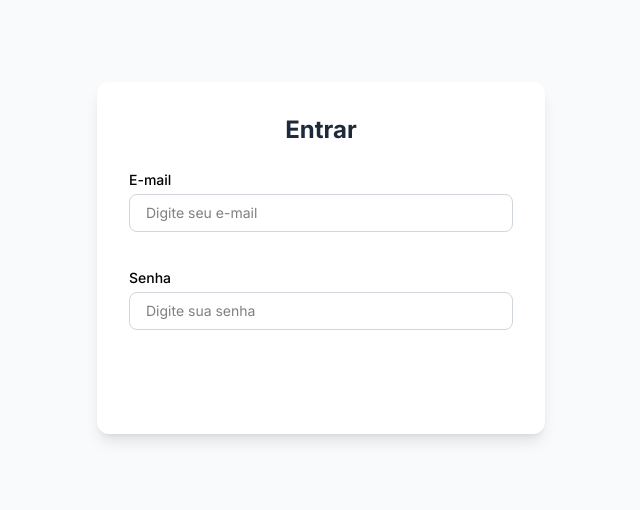
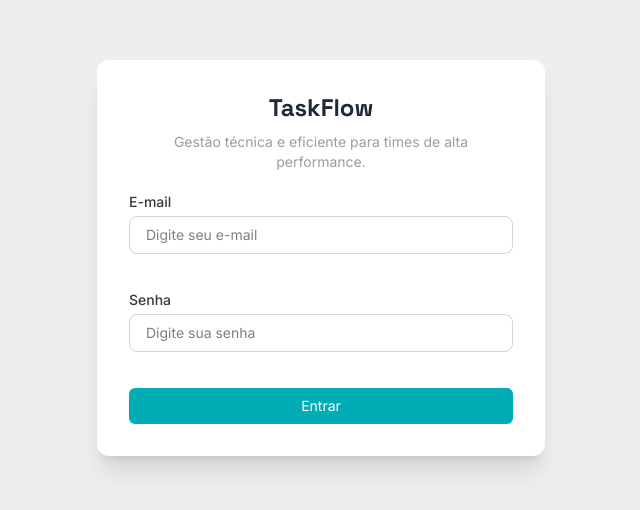
Before and after one commit to Guilherme3146/taskflow, a React (Vite) app: page /login in a window 1280 px wide. Shown: the part 142-652 px from the top of the page, without its empty margins (319-959 px from the left). Built offline with nearby package versions, Linux system fonts and the light colour scheme.

Commit message:
change: Login Page

```diff
--- a/src/assets/icons/index.js
+++ b/src/assets/icons/index.js
@@ -5,6 +5,8 @@ import TasksIcon from "./tasks.svg?react";
 import TrashIcon from "./trash.svg?react";
 import ChevronDownIcon from "./chevron-down.svg?react";
 import LogoutIcon from "./logout.svg?react";
+import MoonIcon from "./moon.svg?react";
+import SunIcon from "./sun.svg?react";
 import DetailsIcon from "./details.svg?react";
 import PencilIcon from "./pencil.svg?react";
 
@@ -18,4 +20,6 @@ export {
   DetailsIcon,
   LogoutIcon,
   PencilIcon,
+  MoonIcon,
+  SunIcon,
 };
--- a/src/index.css
+++ b/src/index.css
@@ -1,11 +1,36 @@
 @import url("https://fonts.googleapis.com/css2?family=Inter:wght@400;500;600;700&display=swap");
+
+@import url("https://fonts.googleapis.com/css2?family=Space+Grotesk:wght@300..700&display=swap");
+
 @import "tailwindcss";
 
-:root {
+@variant dark (&:where(.dark, .dark *));
+
+@theme {
   --font-sans: "Inter", sans-serif;
+  --font-title: "Space Grotesk", sans-serif;
+
+  --color-brand-primary: #00adb5;
+  --color-brand-dark-green: #35383e;
+  --color-brand-light-green: #bcc9c6;
+  --color-brand-dark-gray: #818181;
+  --color-brand-text-gray: #9a9c9f;
+  --color-brand-light-gray: #eeeeee;
+  --color-brand-background: #f8f8f8;
+  --color-brand-border: #f4f4f5;
+  --color-brand-danger: #ef4444;
 }
 
 body {
   font-family: var(--font-sans);
-  background-color: #f0f0f0;
+  background-color: var(--color-brand-background);
 }
+
+h1,
+h2,
+h3,
+h4,
+h5,
+h6 {
+  font-family: var(--font-title);
+}
--- a/src/pages/LoginPage.jsx
+++ b/src/pages/LoginPage.jsx
@@ -30,12 +30,14 @@ const LoginPage = () => {
   };
 
   return (
-    <div className="min-h-screen flex items-center justify-center bg-gray-50">
-      <div className="w-full max-w-md bg-white rounded-xl p-8 shadow-lg">
-        <h1 className="text-2xl font-bold text-gray-800 mb-6 text-center">
-          Entrar
+    <div className="min-h-screen flex items-center justify-center bg-brand-light-green/20">
+      <div className="w-full max-w-md bg-white rounded-xl p-8 shadow-xl">
+        <h1 className="text-2xl font-bold text-gray-800 mb-2 text-center">
+          TaskFlow
         </h1>
-
+        <p className="pb-5 text-sm font-light text-brand-text-gray text-center">
+          Gestão técnica e eficiente para times de alta performance.
+        </p>
         <form onSubmit={handleSubmit(onSubmit)} className="flex flex-col gap-4">
           <Input
             type="email"
```
